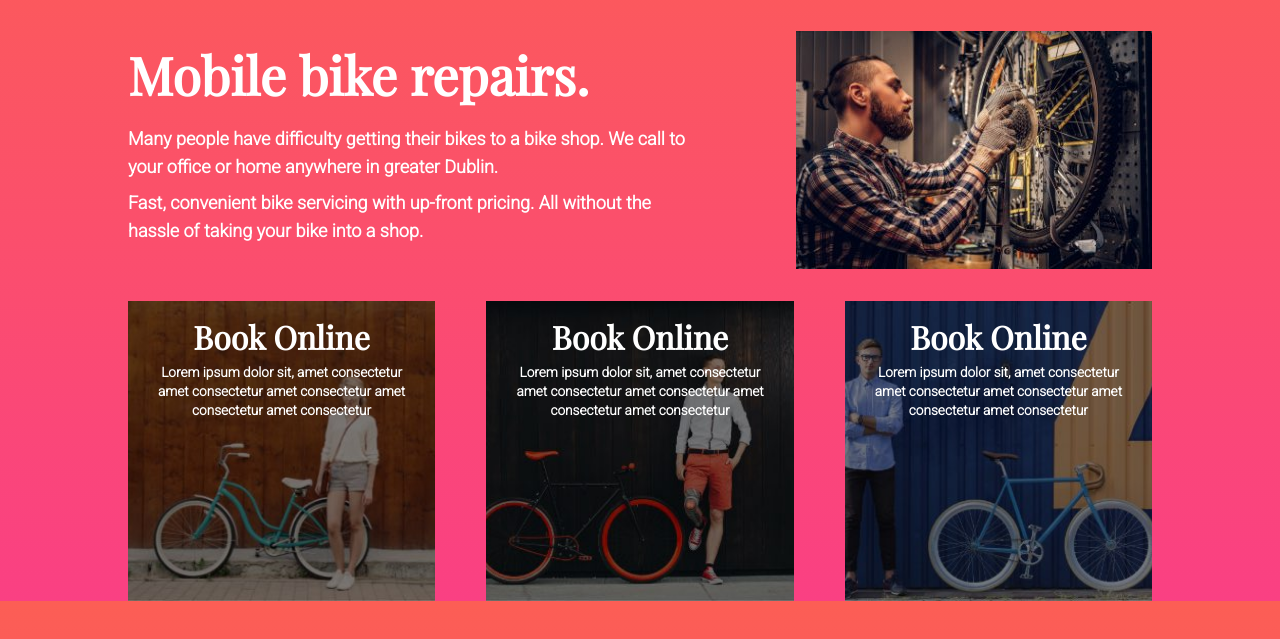
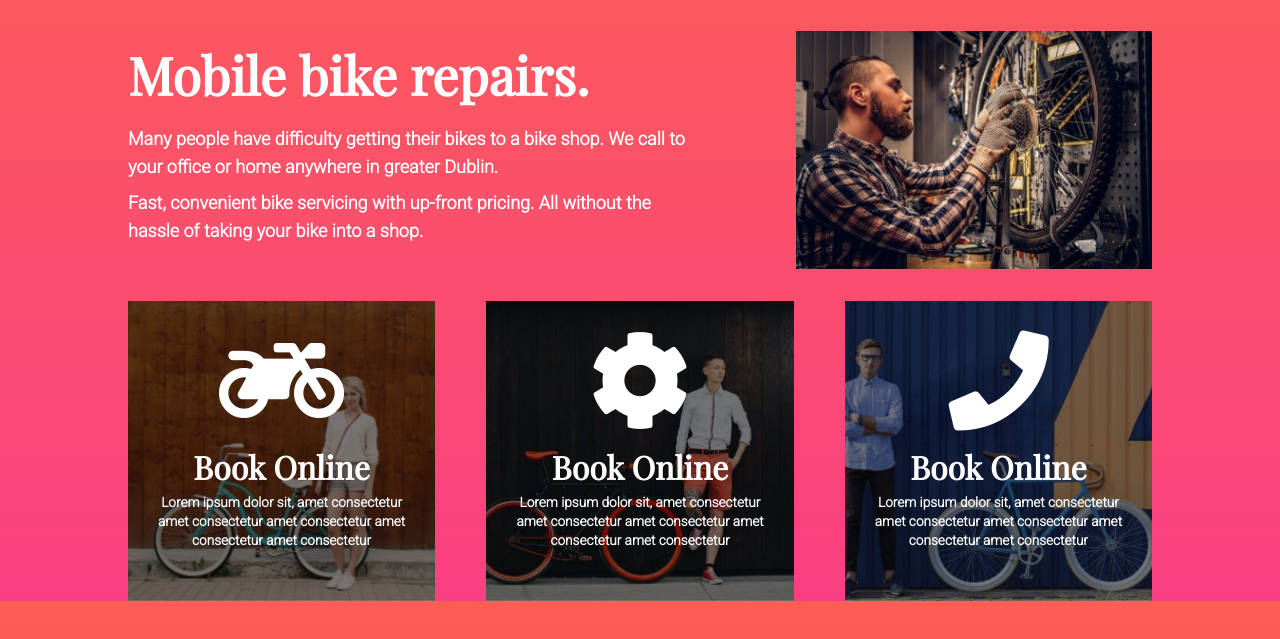
Before and after one commit to imrahulkumar/html-design-setup-by-Daniel-Walter-Scott-, a website: page project2/index.html in a window 1280 px wide. Shown: the part 141-780 px from the top of the page. Drawn offline with nearby package versions, Linux system fonts and the light colour scheme.

Commit message:
19 added card icons

```diff
--- a/project2/index.html
+++ b/project2/index.html
@@ -42,14 +42,17 @@
         </main>
         <div class="cards">
             <div class="card1">
+                <i class="fas fa-motorcycle"></i>
                 <h2>Book Online</h2>
                 <p>Lorem ipsum dolor sit, amet consectetur amet consectetur amet consectetur amet consectetur amet consectetur</p>
             </div>
             <div class="card2">
+                <i class="fas fa-cog"></i>
                 <h2>Book Online</h2>
                 <p>Lorem ipsum dolor sit, amet consectetur amet consectetur amet consectetur amet consectetur amet consectetur</p>
             </div>
             <div class="card3">
+                <i class="fas fa-phone"></i>
                 <h2>Book Online</h2>
                 <p>Lorem ipsum dolor sit, amet consectetur amet consectetur amet consectetur amet consectetur amet consectetur</p>
             </div>
--- a/project2/style.css
+++ b/project2/style.css
@@ -92,3 +92,7 @@ h2 {
     margin: 10px 30px 20px 30px;
 
 }
+.cards i{
+    font-size: 100px;
+    padding-top: 30px;
+}
```
